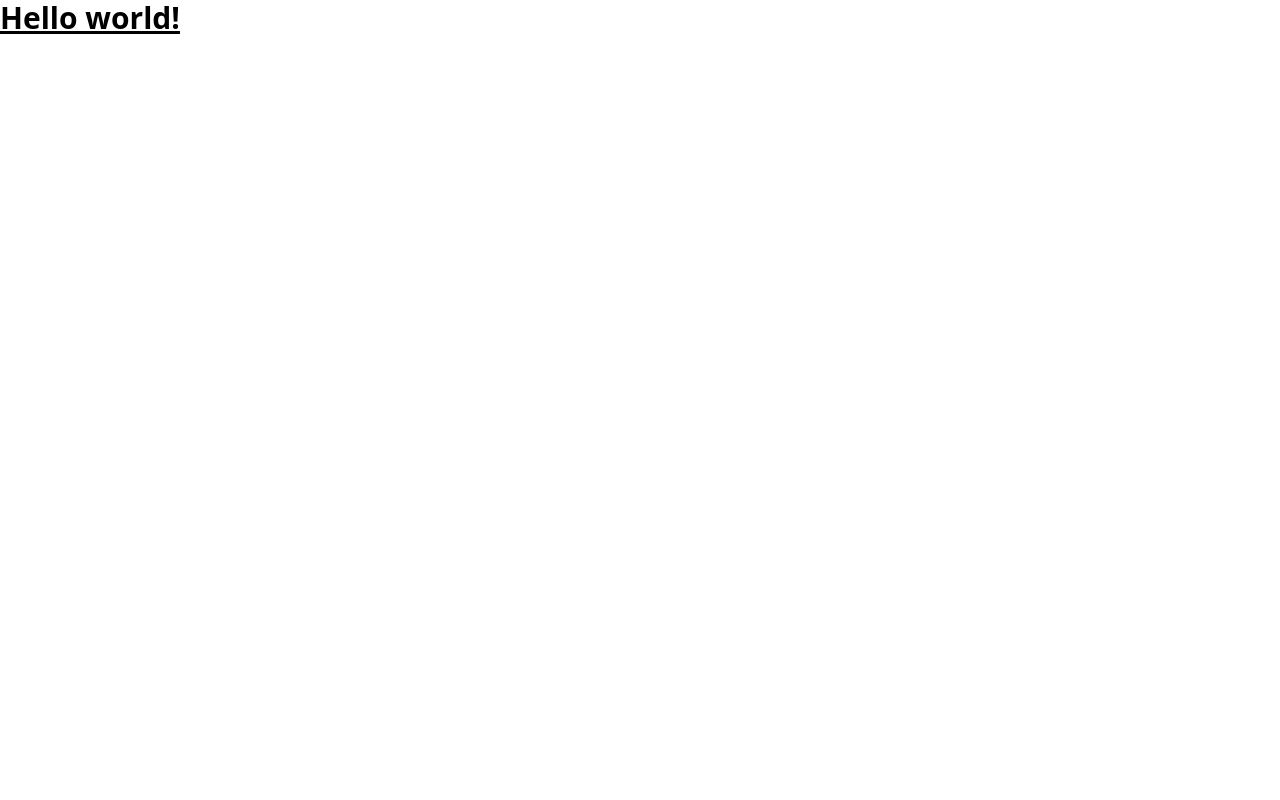
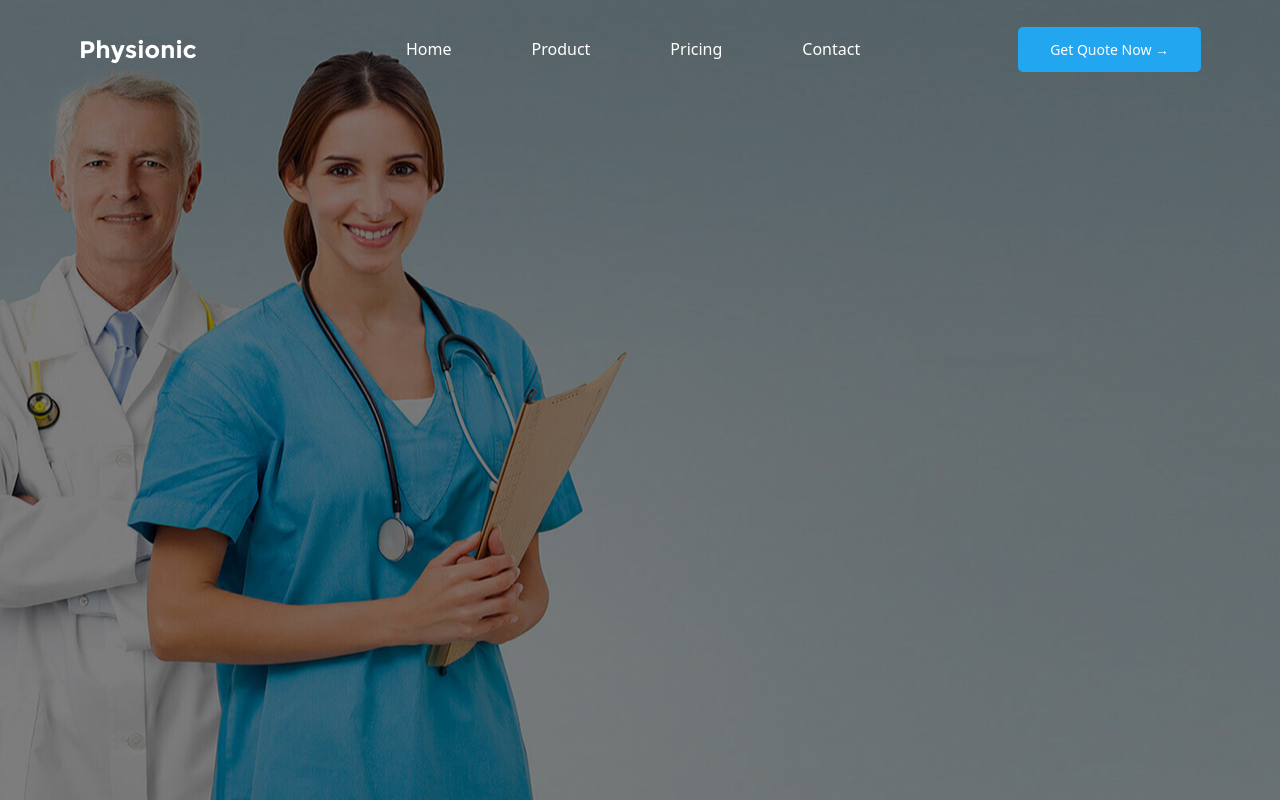
Before and after one commit to Isozoda/Exam-3, a website: page src/index.html in a window 1280 px wide. Drawn offline with Linux system fonts and the light colour scheme.

Commit message:
baroi section1ro partoftan

```diff
--- a/src/index.html
+++ b/src/index.html
@@ -1,18 +1,31 @@
 <!DOCTYPE html>
 <html lang="en">
+
 <head>
     <meta charset="UTF-8">
     <meta name="viewport" content="width=device-width, initial-scale=1.0">
     <title>Document</title>
     <link rel="stylesheet" href="./output.css">
+    <link rel="stylesheet" href="./input2.css">
 </head>
+
 <body>
 
-    <header>
-        <h1 class="text-3xl font-bold underline">
-            Hello world!
-        </h1>
-    </header>
+    <div class="background1">
+        <div class="flex justify-around items-center py-5">
+            <div class="flex items-center text-white gap-35">
+                <img src="../image/navbar-brand.png" alt="">
+                <div class="flex gap-20">
+                    <p>Home</p>
+                    <p>Product</p>
+                    <p>Pricing</p>
+                    <p>Contact</p>
+                </div>
+            </div>
+            <button class="bg-[#23A6F0] px-8 py-3 text-white rounded-[5px] text-[14px]">Get Quote Now →</button>
+        </div>
+    </div>
 
 </body>
+
 </html>
--- /dev/null
+++ b/src/input2.css
@@ -0,0 +1,6 @@
+.background1 {
+    background-image: url(../image/background\ \(2\).png);
+    height: 100vh;
+    background-position: center;
+    background-repeat: no-repeat;
+}
```
Also changed, not shown: image/background (2).png (added), image/navbar-brand.png (added), src/output.css.
